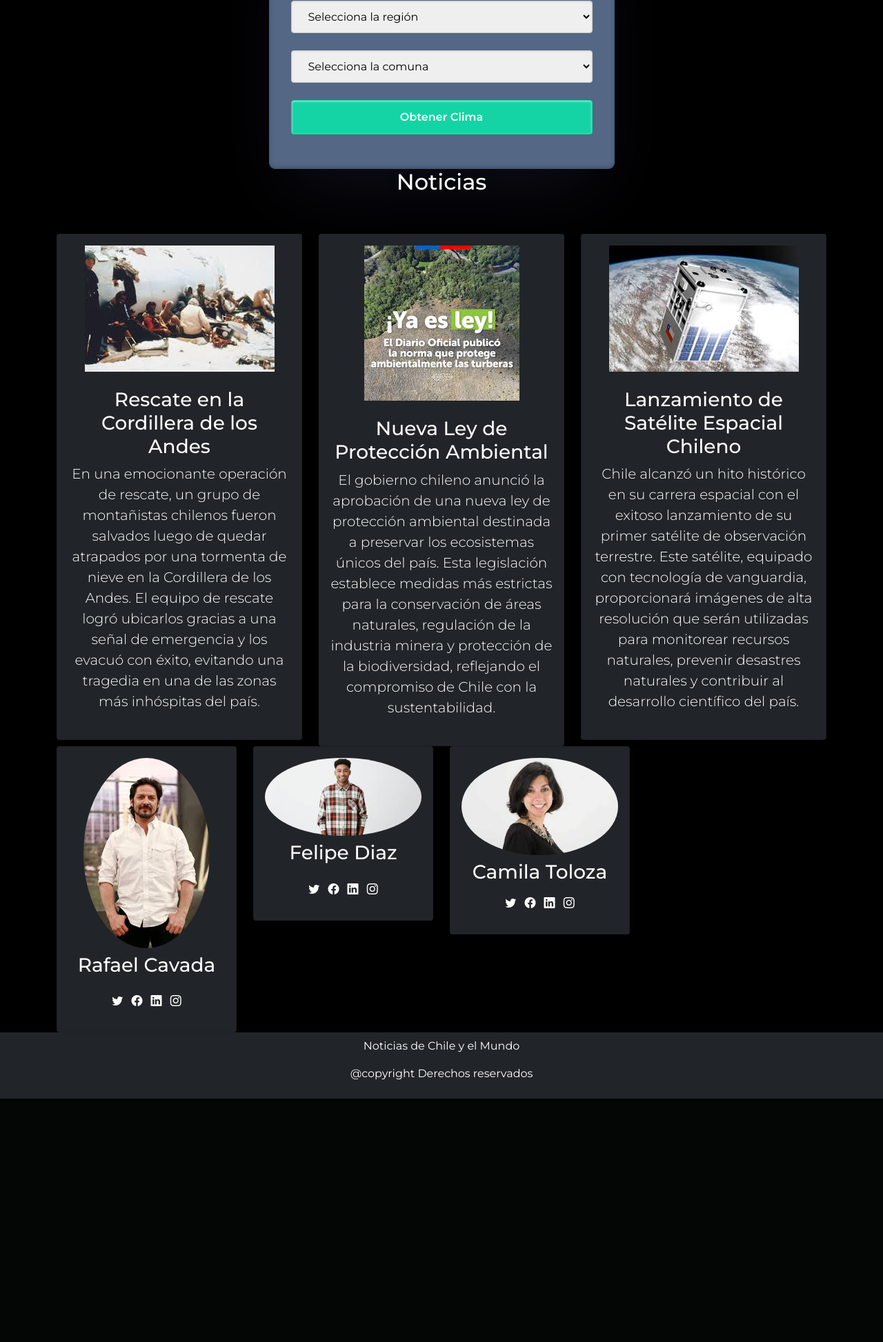
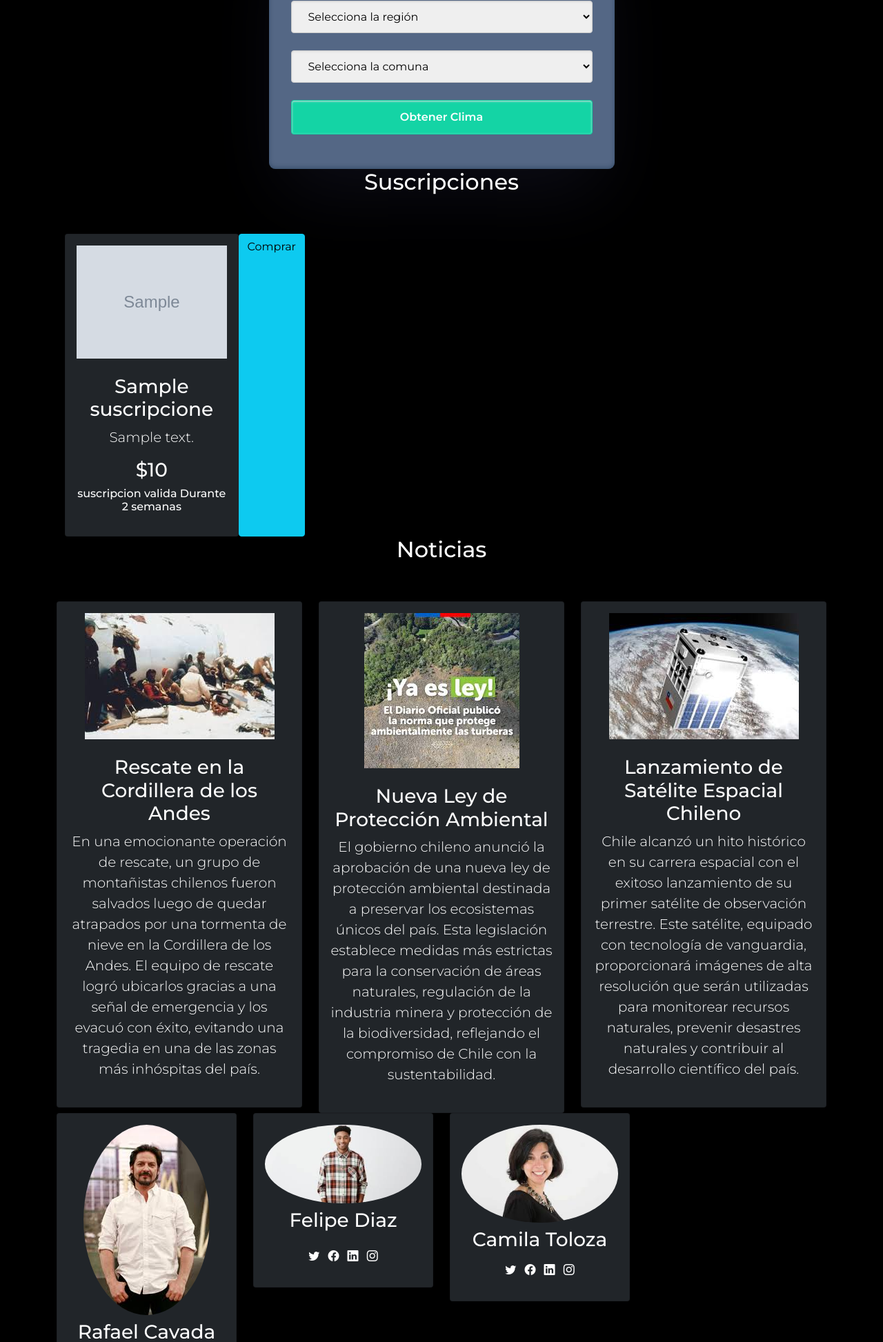
Before and after one commit to colocolopipe/Exp3_Diaz_Martines, a Django app: page / in a window 1280 px wide. Shown: the part 1535-3481 px from the top of the page at 69% size. Before the commit the page ends 3128 px from the top, so only its background shows below. Run offline with Django 5.2, Linux system fonts and the light colour scheme; tables that the repository leaves empty hold one stand-in row (values such as "Sample post"); grey boxes marked "Sample" are stand-in pictures; some libraries are stand-ins or nearby versions.

Commit message:
Suscripciones en pagina principal

```diff
--- a/app/models.py
+++ b/app/models.py
@@ -33,6 +33,7 @@ class Suscripciones(models.Model):
     id= models.AutoField(primary_key=True)
     titulo = models.CharField(max_length=100, verbose_name="Titulo")
     imagen = models.ImageField(upload_to='imagenes/',verbose_name="Imagen",null=True)
+    precio = models.IntegerField(null=True)
     descripcion = models.TextField(verbose_name="descripcion",null=True)
 
     def __str__(self):
--- a/app/templates/app/index.html
+++ b/app/templates/app/index.html
@@ -154,6 +154,37 @@
             </form>
         </div>
     </section>
+    <!--seccion dedicada a las suscripciones-->
+    <section>
+        <div class="container">
+            <div class="row">
+                <div class="col-md-12">
+                    <div class="section-header text-center text-white pb-5">
+                        <h2>Suscripciones</h2>
+                    </div>
+                </div>
+            </div>
+            <div class="container">
+                <div class="row flex-row flex-nowrap overflow-auto">
+                    {% for suscripcion in suscripciones %}
+                        <div class="col-12 col-md-6 col-lg-4 d-flex align-items-stretch">
+                            <div class="card text-light text-center bg-dark pb-2">
+                                <div class="card-body text-white">
+                                    <div class="img-area mb-4">
+                                        <img src="{{ suscripcion.imagen.url }}" class="img-fluid" alt="{{ suscripcion.titulo }}">
+                                    </div>
+                                    <h3>{{ suscripcion.titulo }}</h3>
+                                    <p class="lead">{{ suscripcion.descripcion }}</p>
+                                    <h3> ${{ suscripcion.precio}} <br><h6>suscripcion valida Durante 2 semanas</h6></h3>
+                                </div>
+                            </div>
+                            <a name="" id="" class="btn btn-info" href="#" role="button">Comprar</a>
+                        </div>
+                    {% endfor %}
+                </div>
+            </div>
+
+    </section>
 
     <section class="Portafolio section-padding">
         <div class="container">
--- a/app/templates/revistas/index.html
+++ b/app/templates/revistas/index.html
@@ -29,8 +29,10 @@
                         <th>ID</th>
                         <th>Titulo</th>
                         <th>Imagen</th>
+                        <th>Precio</th>
                         <th>Descripcion</th>
                         <th>Acciones</th>
+
                     </tr>
                 </thead>
                 <tbody>
@@ -44,8 +46,11 @@
 
 
 
+
                         </td>
+                        <td>${{  suscripcion.precio }}</td>
                         <td>{{ suscripcion.descripcion }}</td>
+
                         <!--se esta creando un boton para editar-->
                         <td>
                         <a name="" id="" class="btn btn-info" href="{% url 'editar' suscripcion.id %}" role="button">Editar</a>
--- a/app/views.py
+++ b/app/views.py
@@ -11,7 +11,8 @@ def admin_view(request):
     return render(request, 'admin_view.html')
 
 def home(request):
-    return render(request, 'app/index.html')
+    suscripcion = Suscripciones.objects.all()
+    return render(request, 'app/index.html',{'suscripciones': suscripcion})
 
 def login_view(request):
     if request.method == 'POST':
```
Also changed, not shown: app/migrations/0004_suscripciones_precio.py (added), imagenes/comic.jpg (added).
